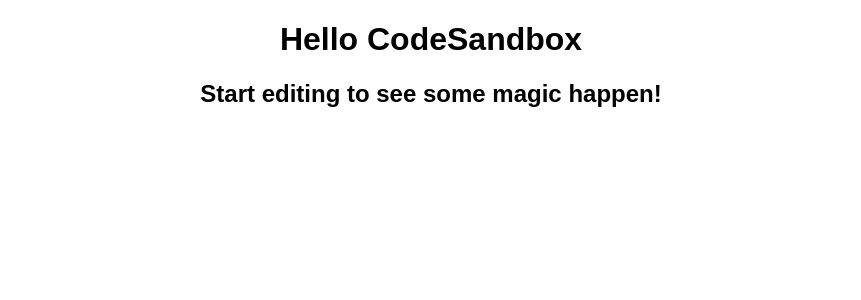
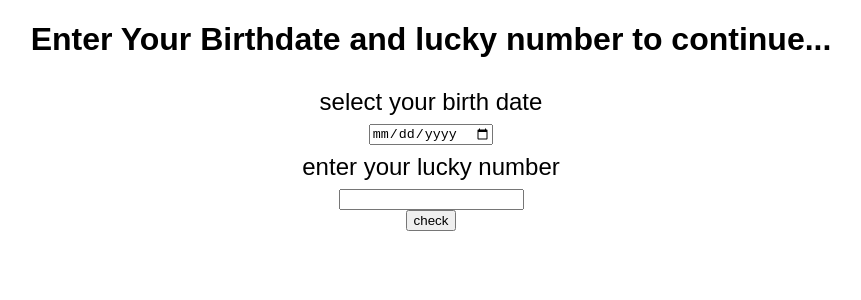
Before and after one commit to tushargoyal812/luckyDay, a React (Create React App) app: page / in a window 1280 px wide. Shown: the top 300 px of the page, without its empty margins (209-1070 px from the left). Built offline with nearby package versions, Linux system fonts and the light colour scheme.

Commit message:
initial commit

```diff
--- a/src/App.js
+++ b/src/App.js
@@ -1,10 +1,55 @@
+import React, { useState } from "react";
 import "./styles.css";
 
 export default function App() {
+  const [date, setDate] = useState();
+  const [number, setNumber] = useState();
+  const [output, setOutput] = useState();
+
+  function checkHandler() {
+    var sum = 0;
+    var birthdate = date.split("-");
+    console.log(birthdate);
+    birthdate.map((item) => {
+      for (let i = 0; i < item.length; i++) {
+        sum = sum + Number(item[i]);
+      }
+      console.log(item.length);
+    });
+    console.log(sum);
+    if (sum % Number(number) === 0) {
+      setOutput("you are lucky");
+    } else {
+      setOutput("not lucky");
+    }
+  }
   return (
     <div className="App">
-      <h1>Hello CodeSandbox</h1>
-      <h2>Start editing to see some magic happen!</h2>
+      <h1 className="heading">
+        Enter Your Birthdate and lucky number to continue...
+      </h1>
+      <div style={{ fontSize: "1.5rem", padding: "0.5rem" }}>
+        select your birth date
+      </div>
+      <input
+        className="dateInput"
+        type="date"
+        onChange={(e) => setDate(e.target.value)}
+      />
+      <div style={{ fontSize: "1.5rem", padding: "0.5rem" }}>
+        enter your lucky number
+      </div>
+      <input
+        className="numberInput"
+        type="number"
+        onChange={(e) => setNumber(e.target.value)}
+      />
+      <div>
+        <button className="checkBtn" onClick={checkHandler}>
+          check
+        </button>
+      </div>
+      <div>{output}</div>
     </div>
   );
 }
```
